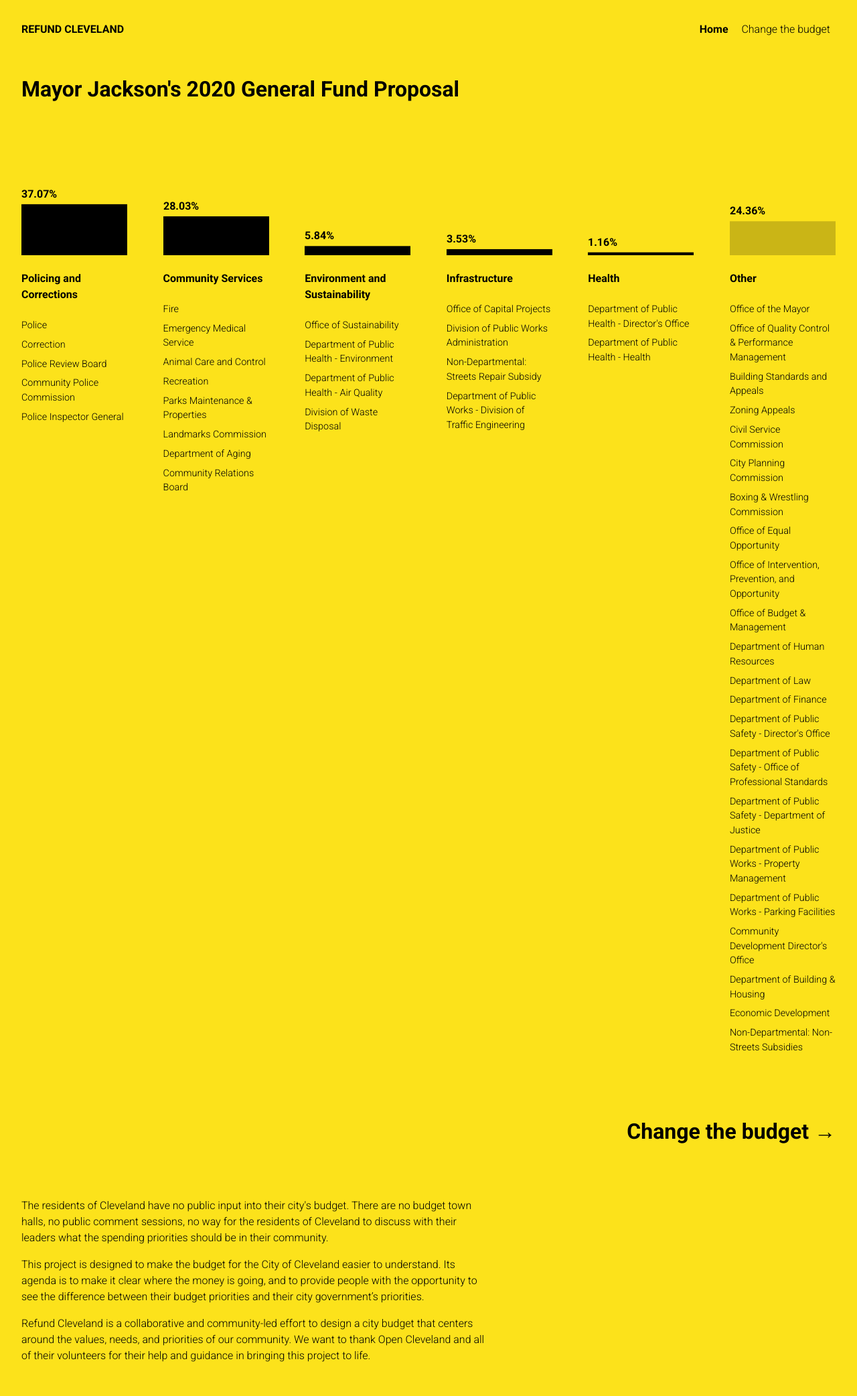
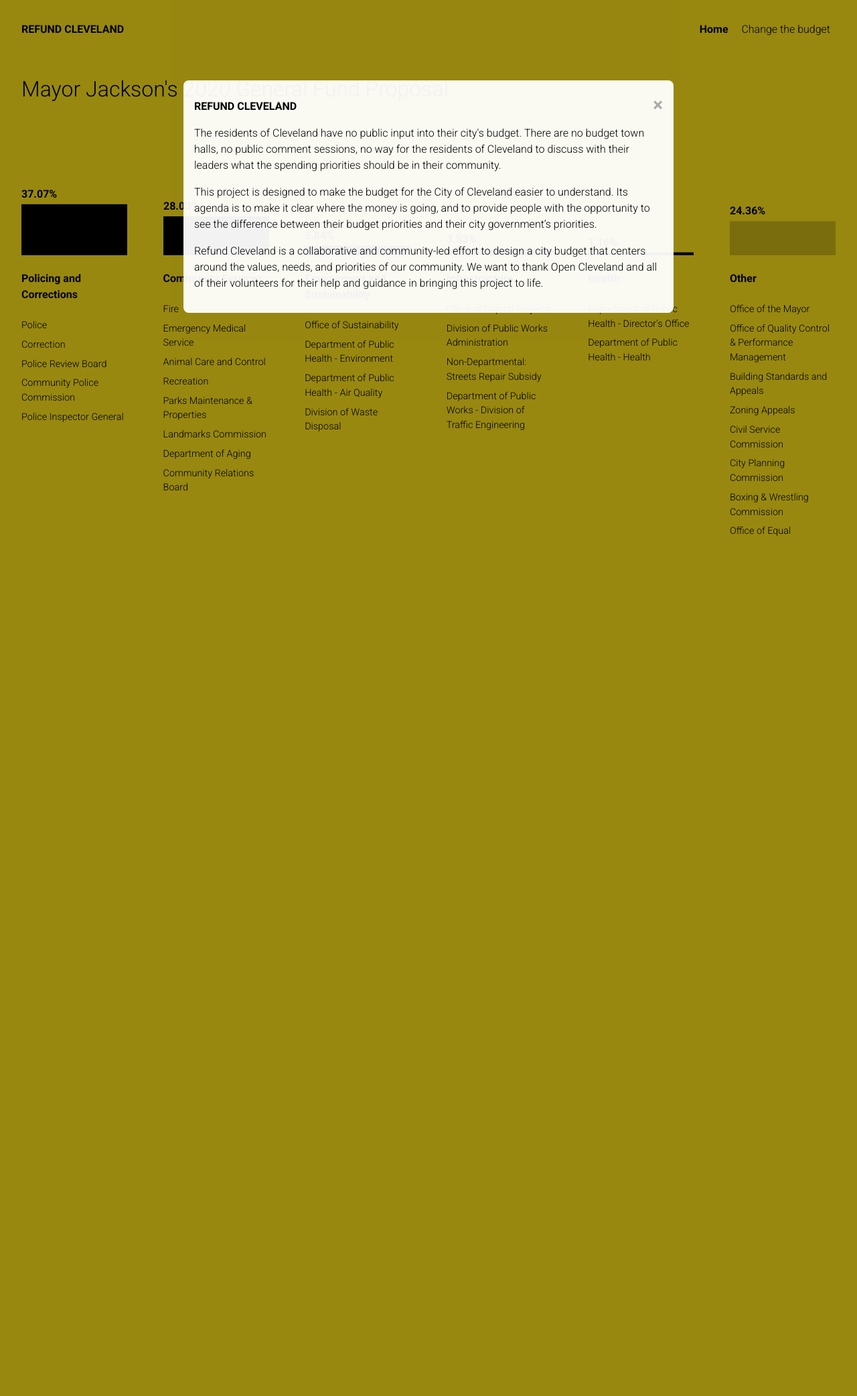
Before and after one commit to opencleveland/refundcleveland, a Django app: page / in a window 1280 px wide. Shown: the whole page at 67% size. After the commit the page ends 800 px from the top, so only its background shows below. Run offline with Django 3.2, Linux system fonts and the light colour scheme.

Commit message:
Add about modal to homepage

```diff
--- a/peoples_budget/templates/change-the-budget.html
+++ b/peoples_budget/templates/change-the-budget.html
@@ -5,7 +5,7 @@
 
 <div class="penny_budget">
 
-    <h1>What would <strong>your</strong> budget look like?</h1>
+    <h1>What would your budget look like?</h1>
     <div id="penny_budget_legend"></div>
 
     <div id="penny_budget"></div>
--- a/peoples_budget/templates/home.html
+++ b/peoples_budget/templates/home.html
@@ -5,17 +5,50 @@
 
     <h1>Mayor Jackson's 2020 General Fund Proposal</h1>
 
-    <div id="budget_visualization">
+    <div id="budget_visualization"></div>
 
+    <!-- Modal content-->
+    <div id="about-modal" class="modal">
+        <div class="modal-content">
+            <span class="close">&times;</span>
+            <h1>Refund Cleveland</h1>
+            <p>The residents of Cleveland have no public input into their city's budget. There are no budget town halls,
+                no public comment sessions, no way for the residents of Cleveland to discuss with their leaders what the
+                spending priorities should be in their community.</p>
+            <p>This project is designed to make the budget for the City of Cleveland easier to understand. Its agenda is
+                to make it clear where the money is going, and to provide people with the opportunity to see the
+                difference between their budget priorities and their city government’s priorities.</p>
+            <p>Refund Cleveland is a collaborative and community-led effort to design a city budget that centers around
+                the values, needs, and priorities of our community. We want to thank Open Cleveland and all of their
+                volunteers for their help and guidance in bringing this project to life.</p>
+        </div>
     </div>
 
-    <p>The residents of Cleveland have no public input into their city's budget. There are no budget town halls, no public comment sessions, no way for the residents of Cleveland to discuss with their leaders what the spending priorities should be in their community.</p>
-    <p>This project is designed to make the budget for the City of Cleveland easier to understand. Its agenda is to make it clear where the money is going, and to provide people with the opportunity to see the difference between their budget priorities and their city government’s priorities.</p>
-    <p>Refund Cleveland is a collaborative and community-led effort to design a city budget that centers around the values, needs, and priorities of our community. We want to thank Open Cleveland and all of their volunteers for their help and guidance in bringing this project to life.</p>
 
 {% endblock content %}
 
 {% block footer_scripts %}
+    <!-- Modal -->
+    <script>
+        (function () {
+            // Fade in the modal
+            let modal = document.getElementById("about-modal");
+            modal.style.opacity = 1;
+
+            // Close the modal on close button click
+            let span = document.getElementsByClassName("close")[0];
+            span.onclick = function () {
+                modal.style.display = "none";
+            }
+
+            // Close the modal on a click outside of the modal
+            window.onclick = function (event) {
+                if (event.target == modal) {
+                    modal.style.display = "none";
+                }
+            }
+        })();
+    </script>
 
     <!-- Load D3.js -->
     <script src="https://d3js.org/d3.v6.min.js"></script>
--- a/static/style.css
+++ b/static/style.css
@@ -5,6 +5,10 @@ body {
   font-size: 16px;
   font-family: "Roboto", sans-serif;
   line-height: 1.5;
+  font-weight: 300;
+}
+
+h1 {
   font-weight: 300;
 }
 
@@ -189,7 +193,7 @@ div#budget_visualization .bars .bar_wrap:last-child svg rect {
 }
 
 #penny_budget_legend h1 {
-  font-weight: 400;
+  font-weight: 300;
   margin-bottom: 0;
 }
 
@@ -244,4 +248,52 @@ rect.background_bar {
   fill: rgba(0, 0, 0, 0);
 }
 
+/* Modal (background) */
+.modal {
+  display: block;
+  position: fixed;
+  z-index: 1;
+  opacity: 0;
+  left: 0;
+  top: 0;
+  transition: opacity 0.3s ease-in-out;
+  width: 100%;
+  height: 100%;
+  overflow: auto;
+  background-color: black;
+  background-color: rgba(0, 0, 0, 0.4);
+}
+
+/* Modal Content/Box */
+.modal-content {
+  background-color: #efefef;
+  background-color: rgba(255, 255, 255, 0.95);
+  border-radius: 0.5em;
+  margin: 15vh auto;
+  padding: 1em;
+  width: 80%;
+  max-width: 700px;
+}
+
+.modal-content h1 {
+  font-size: 1em;
+  text-transform: uppercase;
+  font-weight: 700;
+}
+
+/* The Close Button */
+.close {
+  color: #aaa;
+  float: right;
+  font-size: 28px;
+  font-weight: bold;
+}
+
+.close:hover,
+.close:focus {
+  color: black;
+  text-decoration: none;
+  cursor: pointer;
+}
+
 /*# sourceMappingURL=style.css.map */
--- a/static/style.scss
+++ b/static/style.scss
@@ -3,6 +3,7 @@
 $c-primary: #FCE21B; // BLM yellow
 $c-secondary-light: #333;
 $c-secondary-dark: #222;
+$max-content-width: 700px;
 
 body {
   margin: 0;
@@ -10,6 +11,10 @@ body {
   font-size: 16px;
   font-family: 'Roboto', sans-serif;
   line-height: 1.5;
+  font-weight: 300;
+}
+
+h1 {
   font-weight: 300;
 }
 
@@ -83,7 +88,7 @@ div#content {
 }
 
 div#content p {
-  max-width: 700px;
+  max-width: $max-content-width
 }
 
 
@@ -199,7 +204,7 @@ div#budget_visualization .bars .bar_wrap:last-child svg rect {
 }
 
 #penny_budget_legend h1 {
-  font-weight: 400;
+  font-weight: 300;
   margin-bottom: 0;
 }
 
@@ -253,3 +258,51 @@ button a:hover {
 rect.background_bar {
   fill: rgba(0, 0, 0, .0);
 }
+
+/* Modal (background) */
+.modal {
+  display: block;
+  position: fixed;
+  z-index: 1;
+  opacity: 0;
+  left: 0;
+  top: 0;
+  transition: opacity .3s ease-in-out;
+  width: 100%;
+  height: 100%;
+  overflow: auto;
+  background-color: rgb(0,0,0);
+  background-color: rgba(0,0,0,0.4);
+}
+
+/* Modal Content/Box */
+.modal-content {
+  background-color: #efefef;
+  background-color: rgba(255,255,255,.95);
+  border-radius: .5em;
+  margin: 15vh auto;
+  padding: 1em;
+  width: 80%;
+  max-width: $max-content-width;
+}
+
+.modal-content h1 {
+  font-size: 1em;
+  text-transform: uppercase;
+  font-weight: 700;
+}
+
+/* The Close Button */
+.close {
+  color: #aaa;
+  float: right;
+  font-size: 28px;
+  font-weight: bold;
+}
+
+.close:hover,
+.close:focus {
+  color: black;
+  text-decoration: none;
+  cursor: pointer;
+}
```
Also changed, not shown: 1 other file.
